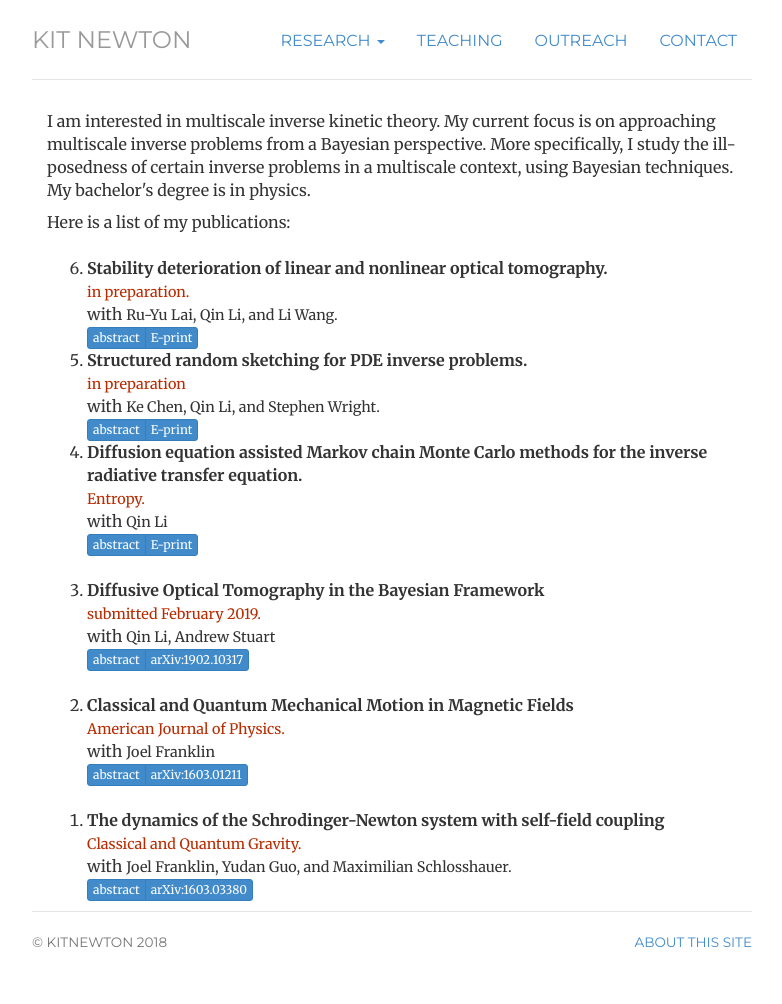
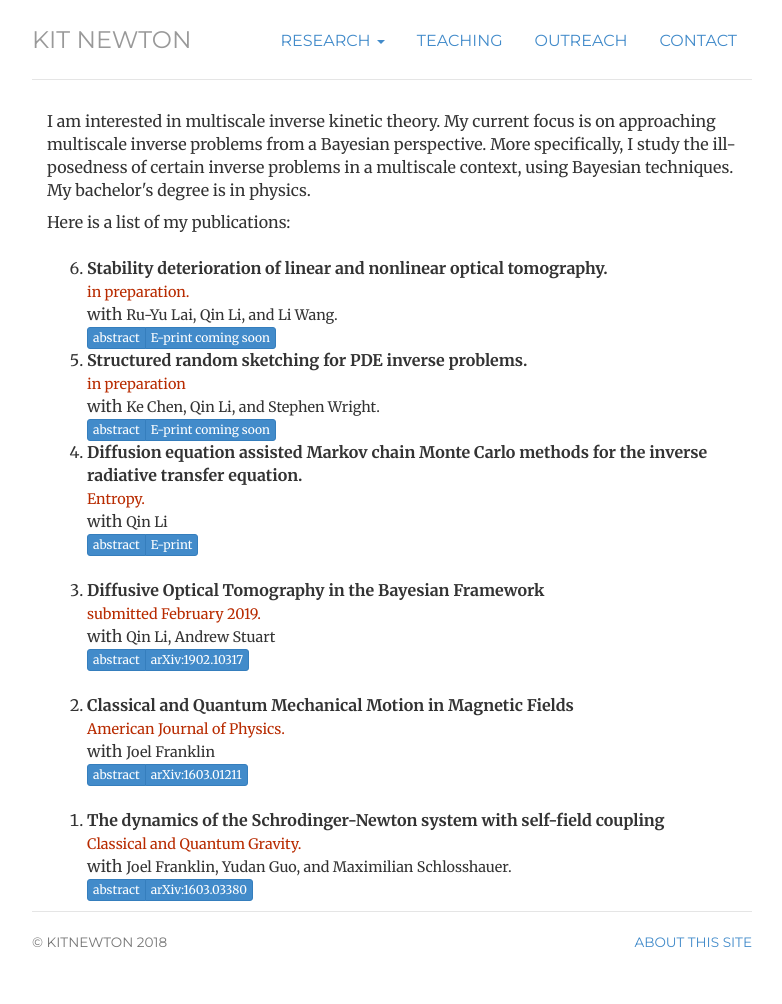
Before and after one commit to kitcnewton/kitcnewton.github.io, a Jekyll site: the page built from publications/index.html, in a window 1280 px wide. Shown: the whole page, without its empty margins (248-1030 px from the left). Built offline with Jekyll 4.4.1, drawn with Linux system fonts in a browser that asks for light colours.

Commit message:
sketching abstract

```diff
--- a/publications/index.html
+++ b/publications/index.html
@@ -19,12 +19,12 @@
 		<br />with <span class="coauthor">Ru-Yu Lai, Qin Li, and Li Wang.</span>
 		<br>
 		<div class="btn-group btn-group-xs">
-			<button class="btn btn-primary" data-toggle="collapse" data-target="#rte-mcmc">abstract</button>
-			<a href="https://www.mdpi.com/1099-4300/21/3/291" class="btn btn-primary">E-print</a>
+			<button class="btn btn-primary" data-toggle="collapse" data-target="#stability-rte">abstract</button>
+			<a href="" class="btn btn-primary">E-print coming soon</a>
 		</div>
-		<div id="rte-mcmc" class="collapse">
+		<div id="stability-rte" class="collapse">
 
-		the abstract
+		Coming soon.
 		</div>
 
   </li>
@@ -36,12 +36,34 @@
 		<br />with <span class="coauthor">Ke Chen, Qin Li, and Stephen Wright.</span>
 		<br>
 		<div class="btn-group btn-group-xs">
-			<button class="btn btn-primary" data-toggle="collapse" data-target="#rte-mcmc">abstract</button>
-			<a href="https://www.mdpi.com/1099-4300/21/3/291" class="btn btn-primary">E-print</a>
+			<button class="btn btn-primary" data-toggle="collapse" data-target="#sketching">abstract</button>
+			<a href="" class="btn btn-primary">E-print coming soon</a>
 		</div>
-		<div id="rte-mcmc" class="collapse">
+		<div id="sketching" class="collapse">
 
-		abstract
+		For an overdetermined system $\Amat\xmat \approx \bmat$ with $\Amat$
+  and $\bmat$ given, the least-square (LS) formulation $\min_x \,
+  \|\Amat\xmat-\bmat\|_2$ is often used to find an acceptable solution
+  $\xmat$. The cost of solving this problem depends on the dimensions
+  of $\Amat$, which are large in many practical instances. This cost
+  can be reduced by the use of random sketching, in which we choose a
+  matrix $\Smat$ with many fewer rows than $\Amat$ and $\bmat$, and
+  solve the sketched LS problem $\min_x \, \|\Smat(\Amat
+  \xmat-\bmat)\|_2$ to obtain an approximate solution to the original
+  LS problem. Significant theoretical and practical progress has been
+  made in the last decade in designing the appropriate structure and
+  distribution for the sketching matrix $\Smat$. When $\Amat$ and
+  $\bmat$ arise from discretizations of a PDE-based inverse problem,
+  tensor structure is often present in $\Amat$ and $\bmat$.  For
+  reasons of practical efficiency, $\Smat$ should be designed to have
+  a structure consistent with that of $\Amat$. Can we claim similar
+  approximation properties for the solution of the sketched LS problem
+  with structured $\Smat$ as for fully-random $\Smat$?  We give
+  estimates that relate the quality of the solution of the sketched LS
+  problem to the size of the structured sketching matrices, for two
+  different structures. Our results are among the first known for
+  random sketching matrices whose structure is suitable for use in PDE
+  inverse problems.
 
 		</div>
 
```
